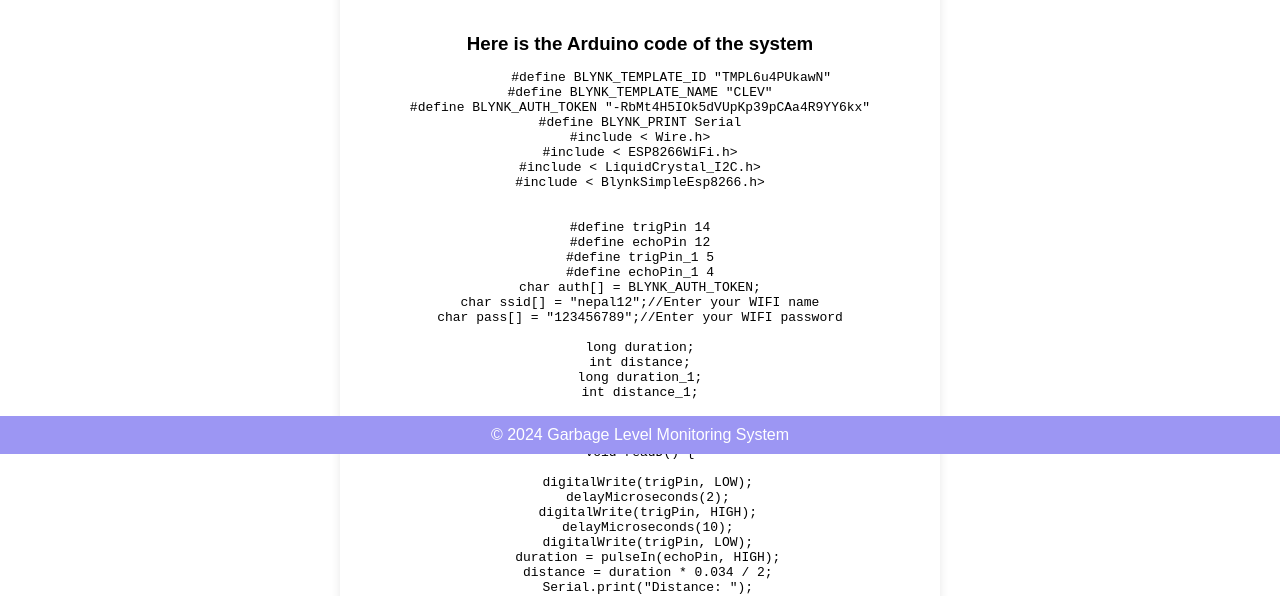
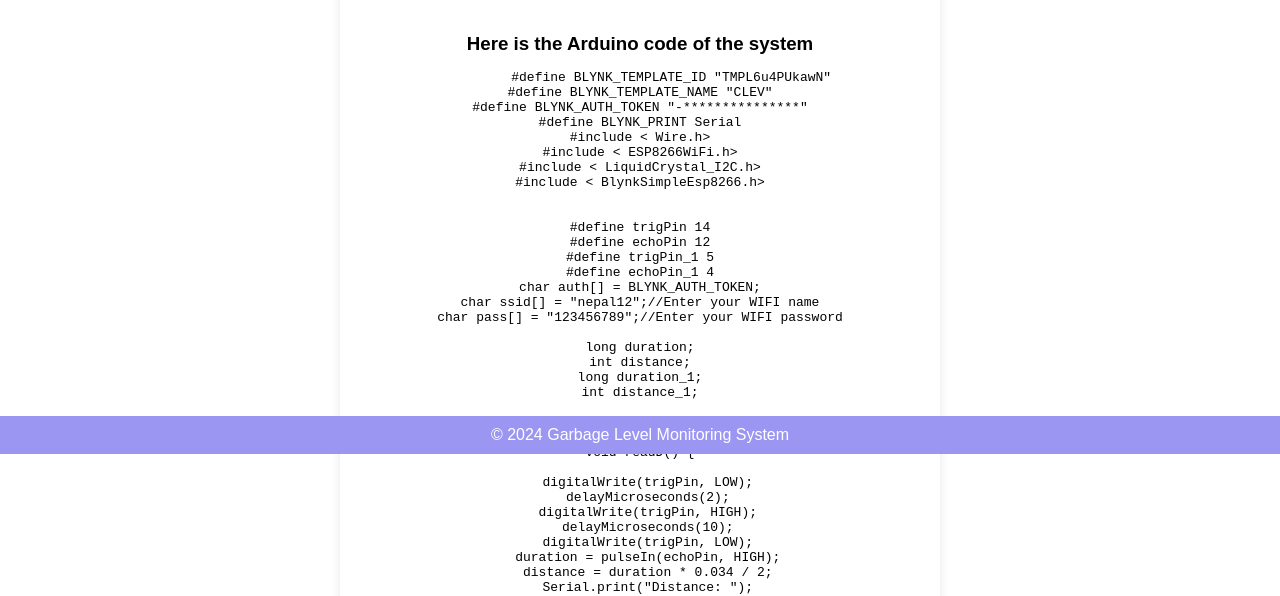
Before and after one commit to manojtsx/animated-portfolio, a plain HTML site: page assets/project/smart_Dustbin/index.html in a window 1280 px wide. Shown: the part 346-942 px from the top of the page. Drawn offline with Linux system fonts and the light colour scheme; no server answers.

Commit message:
hide auth token

```diff
--- a/assets/project/smart_Dustbin/index.html
+++ b/assets/project/smart_Dustbin/index.html
@@ -31,7 +31,7 @@
     <code>
         #define BLYNK_TEMPLATE_ID "TMPL6u4PUkawN"
 #define BLYNK_TEMPLATE_NAME "CLEV"
-#define BLYNK_AUTH_TOKEN "-RbMt4H5IOk5dVUpKp39pCAa4R9YY6kx"
+#define BLYNK_AUTH_TOKEN "-***************"
 #define BLYNK_PRINT Serial
 #include < Wire.h>
 #include < ESP8266WiFi.h>
```
Also changed, not shown: 1 other file.
